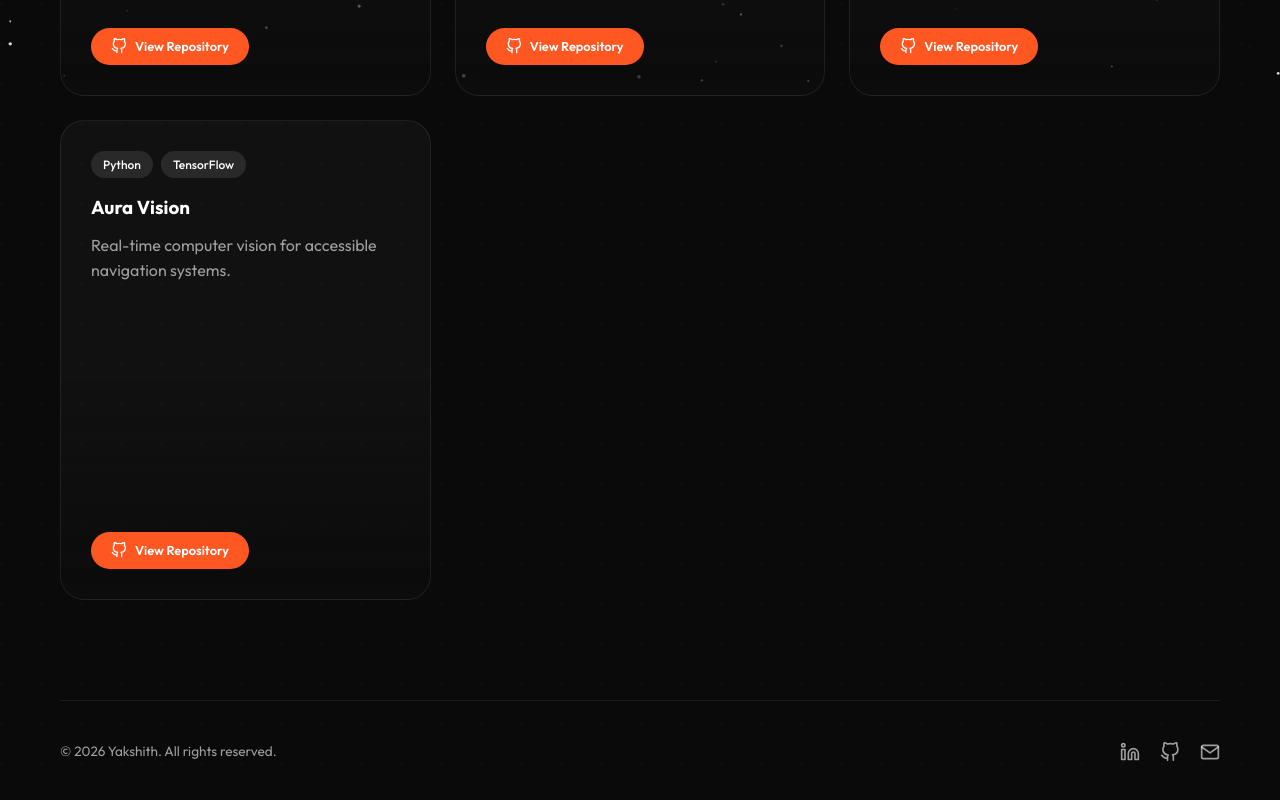
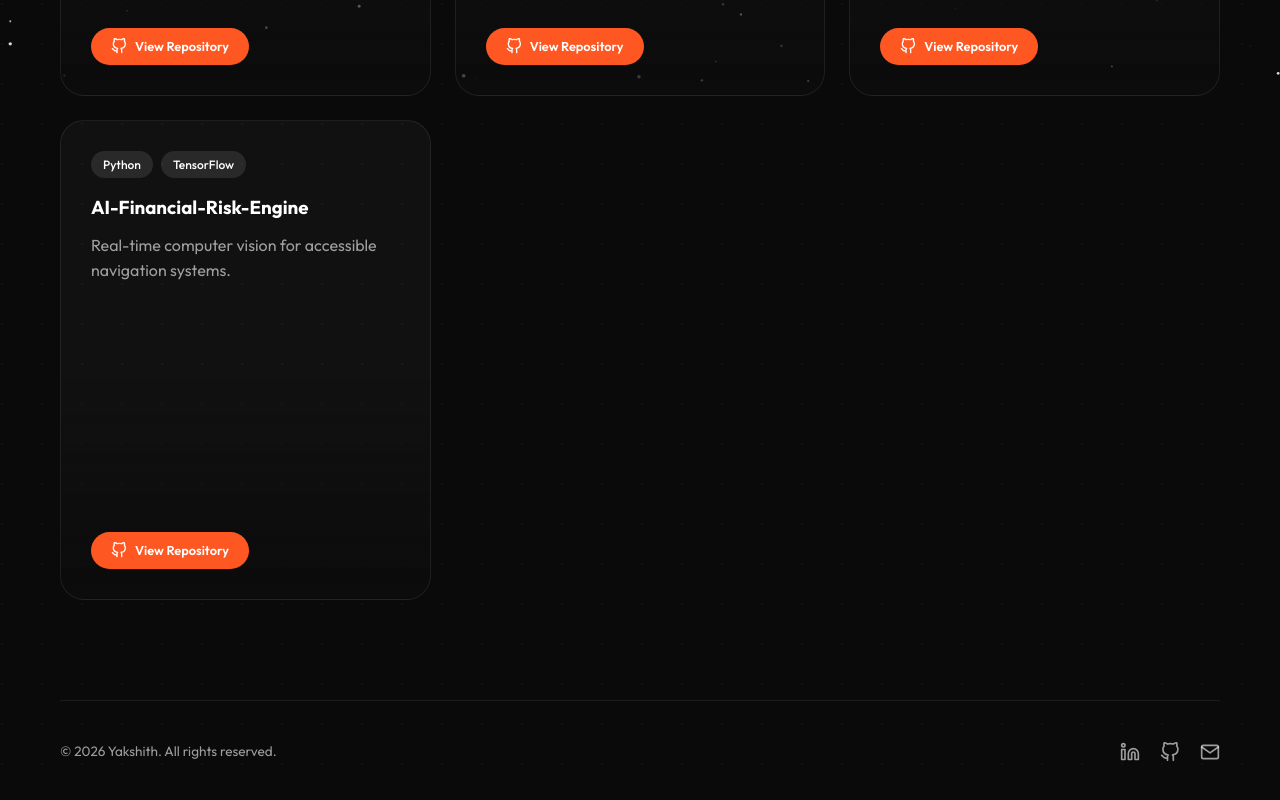
Before and after one commit to yakshithmekala/Portfolio-Yakshith, a website built with Vite: page projects.html in a window 1280 px wide. Shown: the part 718-1518 px from the top of the page. Built offline with nearby package versions, Linux system fonts and the light colour scheme.

Commit message:
Update project name to AI-Financial-Risk-Engine and update GitHub link

```diff
--- a/projects.html
+++ b/projects.html
@@ -134,12 +134,12 @@
                     </span>
                 </div>
             </a>
-            <a href="https://github.com/yakshithmekala/aura-vision" target="_blank" class="project-card reveal">
+            <a href="https://github.com/yakshithmekala/AI-Financial-Risk-Engine" target="_blank" class="project-card reveal">
                 <div class="project-tags">
                     <span class="tag">Python</span>
                     <span class="tag">TensorFlow</span>
                 </div>
-                <h3>Aura Vision</h3>
+                <h3>AI-Financial-Risk-Engine</h3>
                 <p style="color: var(--text-secondary); margin-top: 10px;">Real-time computer vision for accessible navigation systems.</p>
                 <div style="margin-top: auto; padding-top: 20px;">
                     <span class="btn btn-primary" style="padding: 8px 20px; font-size: 0.8rem; display: flex; align-items: center; gap: 8px; width: fit-content;">
```
